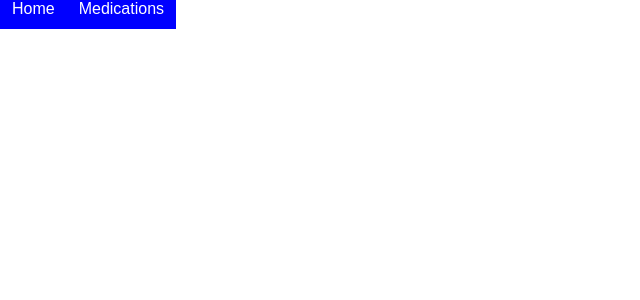
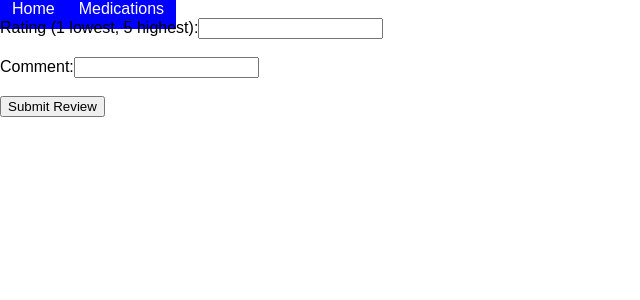
Before and after one commit to debjohnson33/medications-app-client, a React (Create React App) app: page /medications/1/reviews in a window 1280 px wide. Shown: the top 300 px of the page, without its empty margins (0-640 px from the left). Built offline with nearby package versions, Linux system fonts and the light colour scheme.

Commit message:
Changed medicationId to medication_id to match the API attribute

```diff
--- a/src/components/Medication.js
+++ b/src/components/Medication.js
@@ -36,7 +36,7 @@ class Medication extends Component {
 							<p>Precautions: {medication.precautions}</p>
 							<button onClick={this.handleOnDelete}>Delete Medication</button><br /><br />
 							<p>Add a Review:</p>
-							<ReviewForm medicationId={medication.id}/>
+							<ReviewForm medication_id={medication.id}/>
 							<h3>Reviews:</h3>
 							<Reviews reviews={medication.reviews}/>
 						</div>
--- a/src/components/ReviewForm.js
+++ b/src/components/ReviewForm.js
@@ -16,10 +16,9 @@ class ReviewForm extends Component {
 
 	handleOnSubmit = event => {
 		event.preventDefault();
-		//const medicationId = this.params.medication.id;
-
+		const medication_id = this.props.medication_id;
 		const currentReviewFormData = Object.assign({}, this.props.reviewFormData, {
-			medicationId: this.props.reviewFormData.medicationId,
+			medication_id: medication_id,
 			rating: this.props.reviewFormData.rating,
 			comment: this.props.reviewFormData.comment
 		})
@@ -31,7 +30,6 @@ class ReviewForm extends Component {
 	render() {
 
 		const { rating, comment } = this.props.reviewFormData;
-
 
 		return (
 			<div>
--- a/src/containers/App.js
+++ b/src/containers/App.js
@@ -7,6 +7,7 @@ import Home from '../components/Home';
 import Navbar from '../components/Navbar';
 import './App.css';
 import MedicationForm from '../components/MedicationForm';
+import ReviewForm from '../components/ReviewForm';
 
 class App extends Component {
 
@@ -19,6 +20,7 @@ class App extends Component {
 	      		<Route exact path='/' component={Home}/>
 	      		<Route exact path='/medications/new' component={MedicationForm}/>
 	      		<Route exact path='/medications/:id' component={Medication}/>
+	      		<Route exact path='/medications/:id/reviews' component={ReviewForm}/>
 	      		<Route exact path='/medications' component={MedicationsPage}/>
 	      	</Switch>
 	      </div>
--- a/src/reducers/reviewFormData.js
+++ b/src/reducers/reviewFormData.js
@@ -1,5 +1,5 @@
 const initialState = {
-	medicationId: '',
+	medication_id: '',
 	rating: '',
 	comment: '',
 }
```
